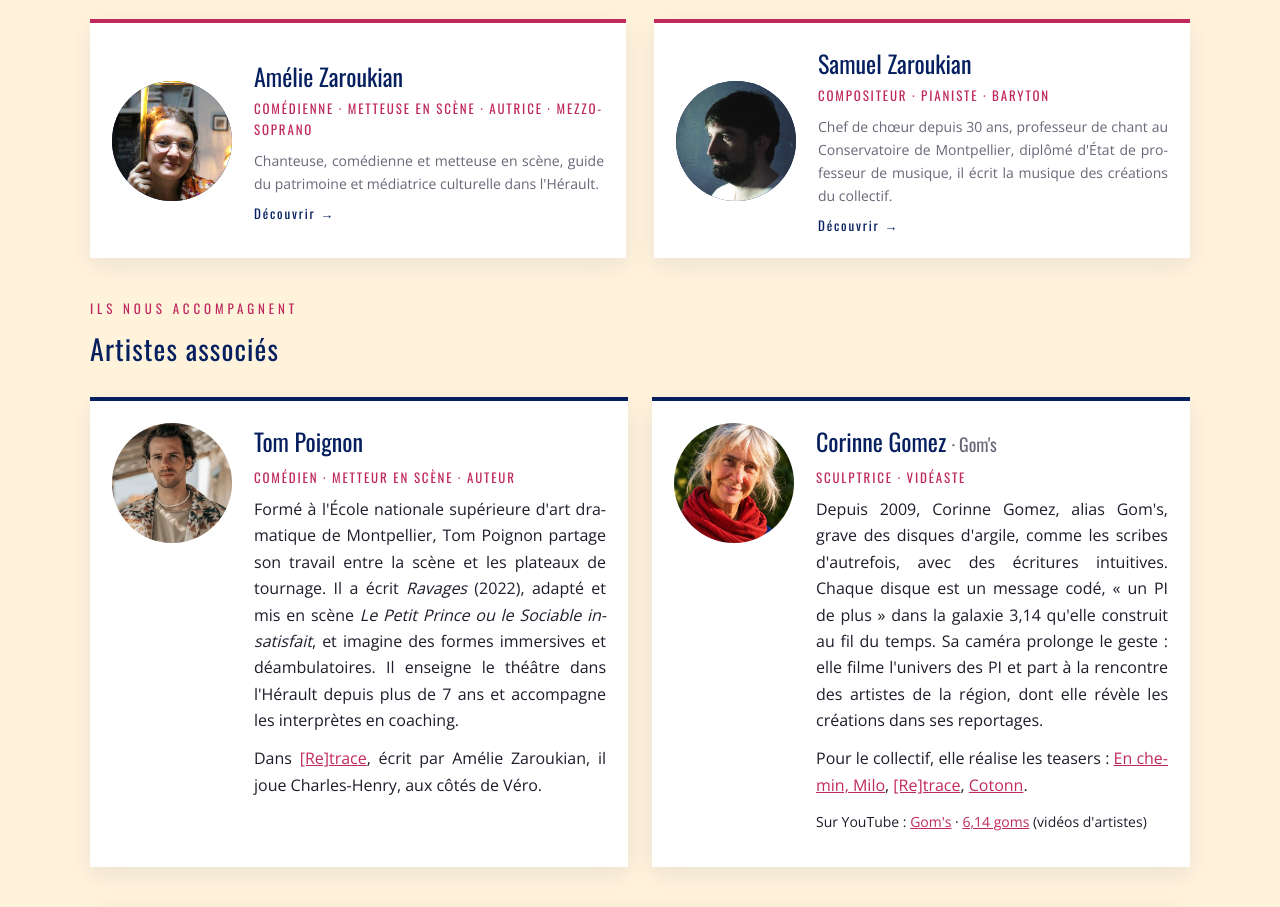
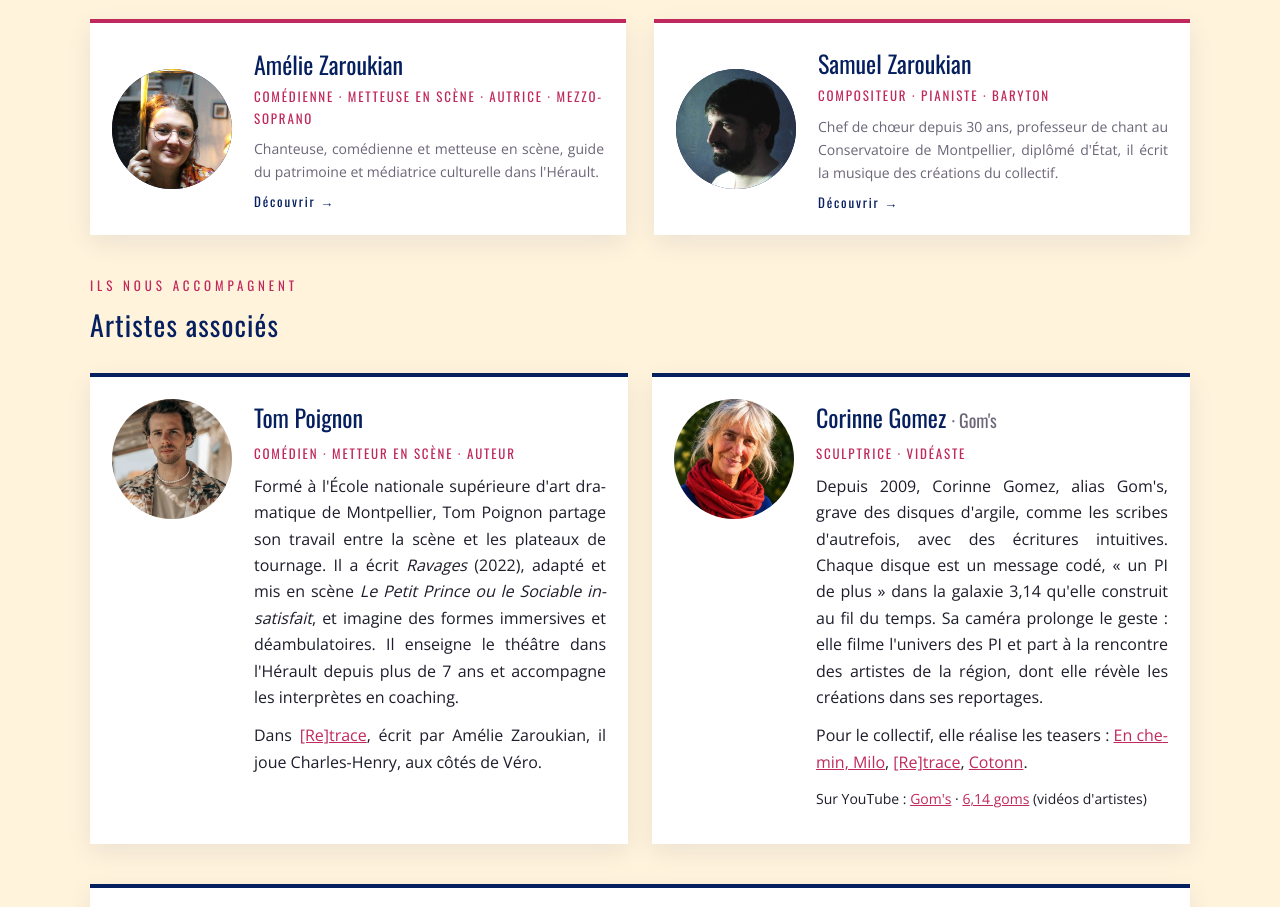
Before and after one commit to clicetretiens/22h13, a plain HTML site: page collectif.html in a window 1280 px wide. Shown: the part 1357-2264 px from the top of the page. Drawn offline with nearby package versions, Linux system fonts and the light colour scheme.

Commit message:
Diplôme d'État : intitulé corrigé ; photo de Corinne plus large (nouveau nom de fichier pour éviter le cache)

```diff
--- a/collectif.html
+++ b/collectif.html
@@ -107,7 +107,7 @@ img.ph-choeur{width:100%;object-fit:cover;border:0}
   <p class="kicker">L'équipe</p><h2>À la tête du collectif</h2>
   <div class="art">
     <a class="carte" href="amelie/index.html"><div class="ph"><img src="img/amelie.jpg" alt="Amélie Zaroukian"></div><div><h3>Amélie Zaroukian</h3><p class="r">Comédienne · metteuse en scène · autrice · mezzo-soprano</p><p>Chanteuse, comédienne et metteuse en scène, guide du patrimoine et médiatrice culturelle dans l'Hérault.</p><span class="voir">Découvrir →</span></div></a>
-    <a class="carte" href="samuel/index.html"><div class="ph"><img src="img/samuel.jpg" alt="Samuel Zaroukian"></div><div><h3>Samuel Zaroukian</h3><p class="r">Compositeur · pianiste · baryton</p><p>Chef de chœur depuis 30 ans, professeur de chant au Conservatoire de Montpellier, diplômé d'État de professeur de musique, il écrit la musique des créations du collectif.</p><span class="voir">Découvrir →</span></div></a>
+    <a class="carte" href="samuel/index.html"><div class="ph"><img src="img/samuel.jpg" alt="Samuel Zaroukian"></div><div><h3>Samuel Zaroukian</h3><p class="r">Compositeur · pianiste · baryton</p><p>Chef de chœur depuis 30 ans, professeur de chant au Conservatoire de Montpellier, diplômé d'État, il écrit la musique des créations du collectif.</p><span class="voir">Découvrir →</span></div></a>
   </div>
   <p class="kicker sous-titre">Ils nous accompagnent</p><h2 class="h-asso">Artistes associés</h2>
   <div class="duo">
@@ -116,7 +116,7 @@ img.ph-choeur{width:100%;object-fit:cover;border:0}
     <div><h3>Tom Poignon</h3><p class="r" style="font-family:'Oswald',sans-serif;font-size:13px;letter-spacing:.14em;text-transform:uppercase;color:var(--fr);margin:0 0 8px">Comédien · metteur en scène · auteur</p><p>Formé à l'École nationale supérieure d'art dramatique de Montpellier, Tom Poignon partage son travail entre la scène et les plateaux de tournage. Il a écrit <i>Ravages</i> (2022), adapté et mis en scène <i>Le Petit Prince ou le Sociable insatisfait</i>, et imagine des formes immersives et déambulatoires. Il enseigne le théâtre dans l'Hérault depuis plus de 7 ans et accompagne les interprètes en coaching.</p><p>Dans <a href="retrace/index.html">[Re]trace</a>, écrit par Amélie Zaroukian, il joue Charles-Henry, aux côtés de Véro.</p></div>
   </div>
   <div class="choeur tom">
-    <img class="ph-tom" src="img/corinne-gomez.jpg" alt="Corinne Gomez (Gom's)">
+    <img class="ph-tom" src="img/corinne-gomez-portrait.jpg" alt="Corinne Gomez (Gom's)">
     <div><h3>Corinne Gomez <span style="color:var(--mut);font-size:18px">· Gom's</span></h3><p class="r" style="font-family:'Oswald',sans-serif;font-size:13px;letter-spacing:.14em;text-transform:uppercase;color:var(--fr);margin:0 0 8px">Sculptrice · vidéaste</p><p>Depuis 2009, Corinne Gomez, alias Gom's, grave des disques d'argile, comme les scribes d'autrefois, avec des écritures intuitives. Chaque disque est un message codé, « un PI de plus » dans la galaxie 3,14 qu'elle construit au fil du temps. Sa caméra prolonge le geste&nbsp;: elle filme l'univers des PI et part à la rencontre des artistes de la région, dont elle révèle les créations dans ses reportages.</p><p>Pour le collectif, elle réalise les teasers&nbsp;: <a href="milo/index.html">En chemin, Milo</a>, <a href="retrace/index.html">[Re]trace</a>, <a href="cotonn/index.html">Cotonn</a>.</p><p style="font-size:14px">Sur YouTube&nbsp;: <a href="https://www.youtube.com/results?search_query=corinnegomezgoms" target="_blank" rel="noopener">Gom's</a> · <a href="https://www.youtube.com/results?search_query=%226%2C14+goms%22" target="_blank" rel="noopener">6,14 goms</a> (vidéos d'artistes)</p></div>
   </div>
   </div>
```
Also changed, not shown: samuel/index.html (+1 -1 lines), img/corinne-gomez-portrait.jpg (added), img/corinne-gomez.jpg (deleted).
